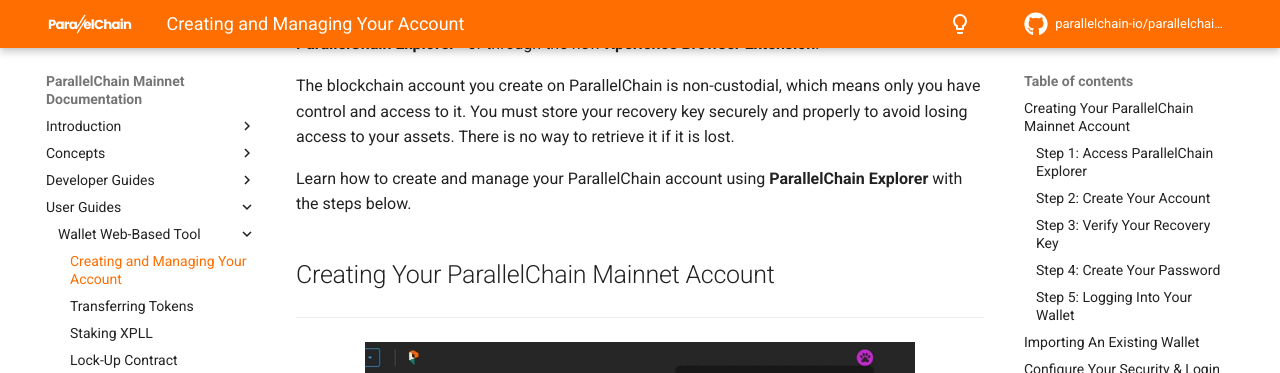
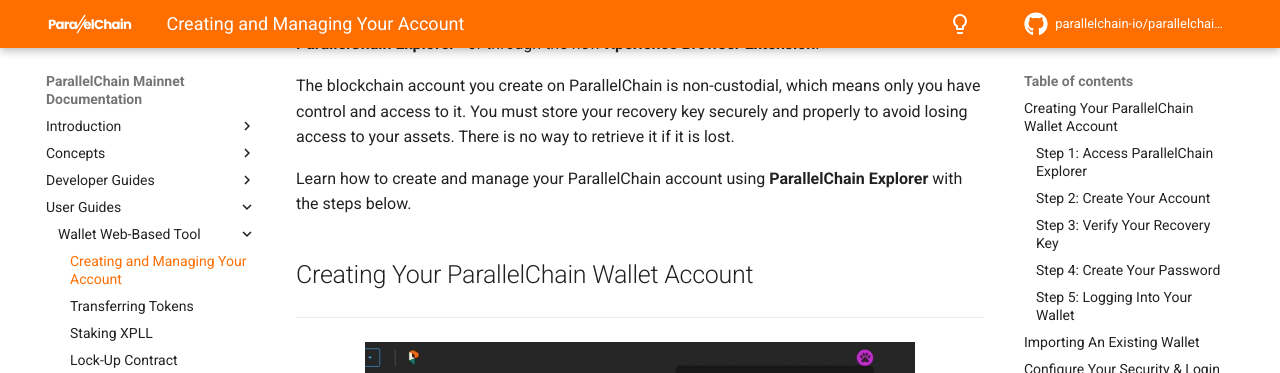
Before and after one commit to parallelchain-io/parallelchain-docs, an MkDocs documentation site: the page built from docs/user_guides/wallet_web_based_tool/create_account.md, in a window 1280 px wide and 900 px high, scrolled down 307 px. Shown: the top 373 px of the window. Built offline with MkDocs 1.6.1 and Material for MkDocs 9.7.7, drawn with Linux system fonts in a browser that asks for light colours; comment, search, counter and statistics services are not loaded; some of the changed text lies outside the part shown.

Commit message:
Renamed parallelchain mainnet account to parallelchain wallet account

```diff
--- a/docs/user_guides/wallet_web_based_tool/create_account.md
+++ b/docs/user_guides/wallet_web_based_tool/create_account.md
@@ -12,7 +12,7 @@
 
 Learn how to create and manage your ParallelChain account using **ParallelChain Explorer** with the steps below.
 
-## Creating Your ParallelChain Mainnet Account
+## Creating Your ParallelChain Wallet Account
 ---
 
 ![create acount](../../img/explorer/account/1_creating_an_account.jpg){ width=80%  style="display: block; margin: 0 auto" }
@@ -170,7 +170,7 @@
 Xperience is a non-custodial wallet which only you have the access to. If you lose your recovery key and password, you will lose access to any asset that is stored in it. We recommend that you write down your recovery key and store it in a secure place, or follow the steps under Exporting Your Account With Public & Private Keys.
 
 
-If you have lost access to your existing account, you can opt to create a new account by clearing the cache of your current browser, then refreshing the page. After that, create a new account by following the steps under [Creating Your ParallelChain Mainnet Account](#create). Please check online to find out how you can clear your respective browser caches.
+If you have lost access to your existing account, you can opt to create a new account by clearing the cache of your current browser, then refreshing the page. After that, create a new account by following the steps under [Creating Your ParallelChain Wallet Account](#creating-your-parallelchain-wallet-account). Please check online to find out how you can clear your respective browser caches.
 
 
 ### Are Xperience and Parallel wallet different?
```
Also changed, not shown: docs/concepts/consensus.md (+2 -2 lines), docs/concepts/explorer.md (+1 -1 lines).
